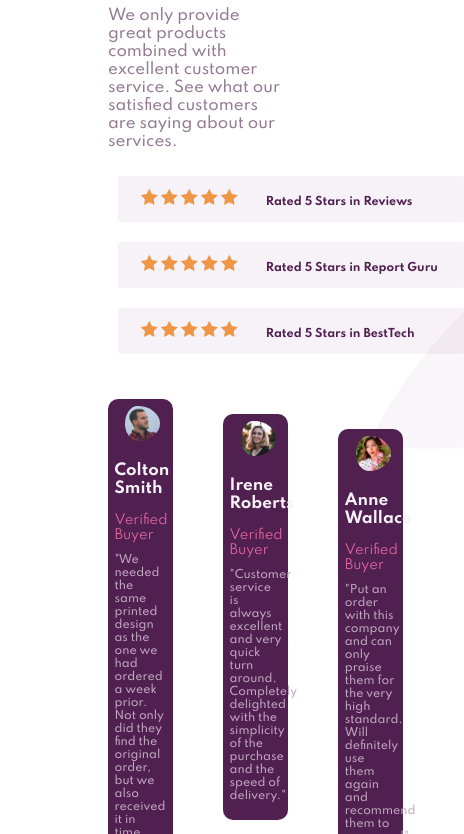
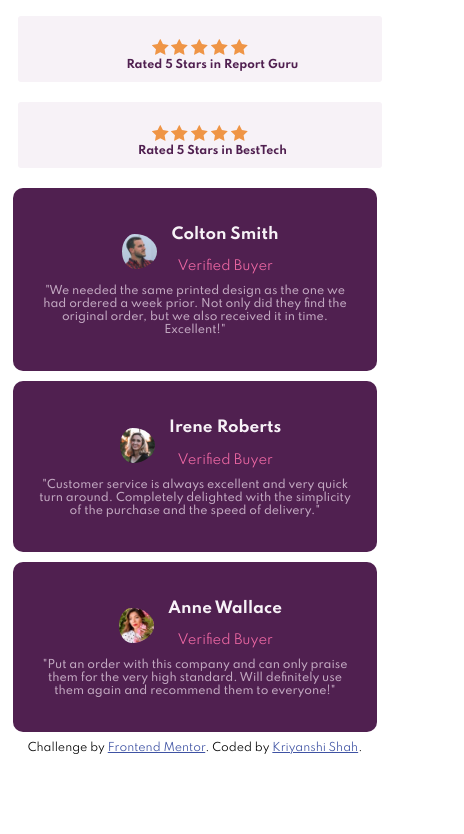
Before and after one commit to kriyanshii/social-proof-senction, a plain HTML site: page index.html in a window 390 px wide. Shown: the part 334-1168 px from the top of the page, 464 px wide, since content can reach past the window. After the commit the page ends 1097 px from the top, so only its background shows below. Drawn offline with Linux system fonts and the light colour scheme.

Commit message:
added responsivenss

```diff
--- a/index.html
+++ b/index.html
@@ -49,7 +49,7 @@
         font-weight: 500;
       }
 
-      .text{
+      .htext{
         max-width: 400px;
       }
 
@@ -75,10 +75,12 @@
         color:hsl(300, 43%, 22%);
         border: 3px solid transparent;
         border-radius: 3px;
+        display: flex;
       }
 
       .ltext{
         padding-left: 25px;
+        padding-top: 3px;
       }
 
       .list1{
@@ -141,12 +143,50 @@
       }
 
       @media only screen and (max-width : 700px) {
+        .pattern-down{
+          display: none;
+        }
+
+        .pattern-up{
+          display: none;
+        }
+
+        .container{
+          text-align: center;
+          margin: 10px auto;
+          padding: 0%;
+        }
+
         .half{
           display: flex;
           flex-direction: column;
         }
+
         .list{
+          display: block;
           margin: 10px;
+          padding: 20px;
+          width: 85%;
+          /* margin: 0%;
+          padding: 0%; */
+        }
+
+        /* .images{
+          margin-bottom: 5px;
+        } */
+
+        .ltext{
+          margin-bottom: 10px;
+        }
+
+        .reviews{
+          display: block;
+        }
+
+        .review{
+          width: 85%;
+          padding: 20px;
+          margin: 10px auto;
         }
       }
 
@@ -172,7 +212,7 @@
     </div>
     <div class="container">
       <div class="half">
-        <div class="text">
+        <div class="htext">
           <h1>10,000+ of our<br>users love our<br>products.</h1>
           <p>
             We only provide great products combined with excellent customer service.
@@ -181,11 +221,16 @@
         </div>
 
         <div class="lists">
-          <div class="list list1"><img src="./images/icon-star.svg" alt=""> <img src="./images/icon-star.svg" alt=""> <img src="./images/icon-star.svg" alt=""> <img src="./images/icon-star.svg" alt=""> <img src="./images/icon-star.svg" alt="">
+          <div class="list list1">
+            <div class="images"><img src="./images/icon-star.svg" alt=""> <img src="./images/icon-star.svg" alt=""> <img src="./images/icon-star.svg" alt=""> <img src="./images/icon-star.svg" alt=""> <img src="./images/icon-star.svg" alt=""></div>
             <span class="ltext">Rated 5 Stars in Reviews</span></div>
-          <div class="list list2"><img src="./images/icon-star.svg" alt=""> <img src="./images/icon-star.svg" alt=""> <img src="./images/icon-star.svg" alt=""> <img src="./images/icon-star.svg" alt=""> <img src="./images/icon-star.svg" alt="">
+          <div class="list list2">
+            <div class="images">
+              <img src="./images/icon-star.svg" alt=""> <img src="./images/icon-star.svg" alt=""> <img src="./images/icon-star.svg" alt=""> <img src="./images/icon-star.svg" alt=""> <img src="./images/icon-star.svg" alt="">
+            </div>
             <span class="ltext">Rated 5 Stars in Report Guru</span></div>
-          <div class="list list3"><img src="./images/icon-star.svg" alt=""> <img src="./images/icon-star.svg" alt=""> <img src="./images/icon-star.svg" alt=""> <img src="./images/icon-star.svg" alt=""> <img src="./images/icon-star.svg" alt="">
+          <div class="list list3">
+            <div class="images"><img src="./images/icon-star.svg" alt=""> <img src="./images/icon-star.svg" alt=""> <img src="./images/icon-star.svg" alt=""> <img src="./images/icon-star.svg" alt=""> <img src="./images/icon-star.svg" alt=""></div>
             <span class="ltext">Rated 5 Stars in BestTech</span></div>
         </div>
       </div>
```
